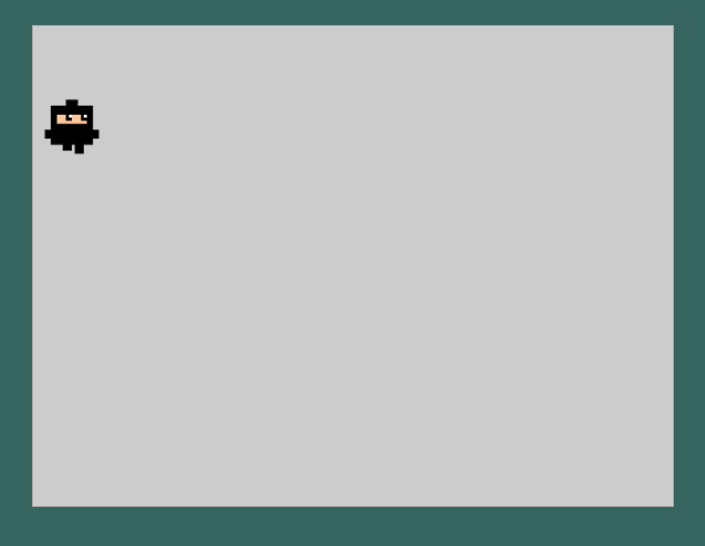
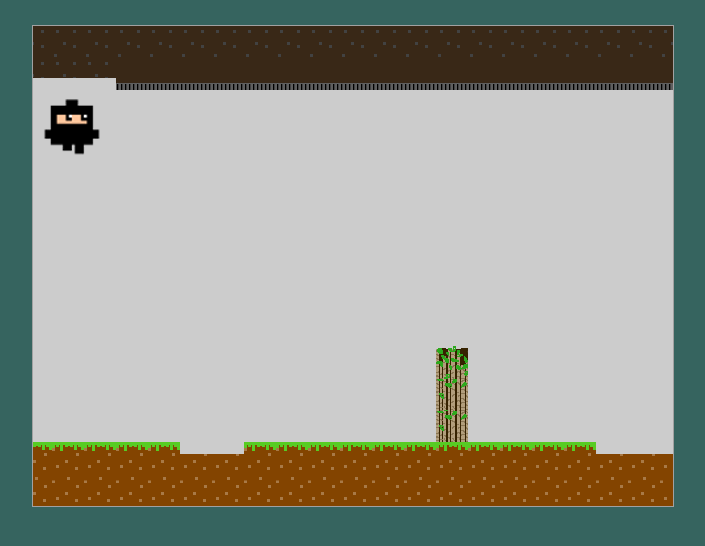
Before and after one commit to ninjagamers/ninjagame, a plain HTML site: page index.html in a window 1280 px wide. Shown: the whole page, without its empty margins (287-992 px from the left). Drawn offline with Linux system fonts and the light colour scheme.

Commit message:
Setup initial functionality of randomly picking levels and moving through them forever.

```diff
--- a/index.html
+++ b/index.html
@@ -13,6 +13,7 @@
         <script src="howler/howler.min.js"></script>
         <script src="js/audio.js"></script>
         <script src="js/keyboard.js"></script>
+        <script src="tiles/allcourses.js"></script>
         <script src="js/vector2.js"></script>
         <script src="js/sprite.js"></script>
         <script src="js/powerups.js"></script>
--- a/js/main.js
+++ b/js/main.js
@@ -27,11 +27,15 @@ function getDeltaTime()
 var SCREEN_WIDTH = canvas.width;
 var SCREEN_HEIGHT = canvas.height;
 
+// Load the image to use for level tiles.
+var tileset = document.createElement("img");
+tileset.src = "tiles/tiles2.png";
+
 // Tile set constants.
 var TILE = 32; // Width/height of tile.
 var MAP = {tw:20, th:15};
-var TILESET_COUNT_X = 5; // Columns in the tileset.
-var TILESET_COUNT_Y = 3; // Rows in the tileset.
+var TILESET_COUNT_X = 4; // Columns in the tileset.
+var TILESET_COUNT_Y = 2; // Rows in the tileset.
 var TILESET_TILE = TILE *2;
 
 // Forces constants.
@@ -39,32 +43,94 @@ var METER = TILE; // 1m.
 var GRAVITY = METER * 9.8; // Default gravity.
 var INIT_SCREEN_MOVEMENT_SPEED = TILE;
 
+// Level position
+var stageOffsetX = 0;
+
 // Other
 var ninja = new Ninja();
 var keyboard = new Keyboard();
+var courses = []; // levels
 
 
 function init()
 {
-  // Main constructor.
+    // Main constructor.
+    addRandomCourse();
+    addRandomCourse();
 }
 
 function run()
 {
-    var deltaTime = getDeltaTime();
-    context.fillStyle = "#ccc";
+    var deltaTime = getDeltaTime(); // Get Delta.
+    context.fillStyle = "#ccc"; // Clear Screen.
     context.fillRect(0, 0, SCREEN_WIDTH, SCREEN_HEIGHT);
 
-    // Add Game logic here.
+    // Add Game logic here:
+
+
+    // Move the level.
+    stageOffsetX = stageOffsetX + (deltaTime * 150);
+
+    // Handle levels
+
+    // Draw ALL the maps.
+    destroyCourses();
+
+    var index;
+    for (index = 0; index < courses.length; ++index) {
+        drawMap(courses[index], 0, Math.floor(stageOffsetX - (index * (20 * TILE))));
+        drawMap(courses[index], 1, Math.floor(stageOffsetX - (index * (20 * TILE))));
+    }
 
     // Handle Ninja.
     // ninja.update();
     ninja.draw();
-
 }
 
-function drawMap()
+function drawMap(test, drawlayer, stageOffsetXx)
 {
+    // Scrolling the level.
+    var maxTiles = 20;
+
+    // Draw the platform Map.
+    for(var y = 0; y < 15; y++)
+    {
+        var idx = y * test.layers[drawlayer].width;
+        for(var x = 0; x < maxTiles; x++)
+        {
+            if(test.layers[drawlayer].data[idx] != 0)
+            {
+                // Tiled map are base 1, so subtract one from the tileset id to get the correct tile.
+                var tileIndex = test.layers[drawlayer].data[idx] - 1;
+                var sx = (tileIndex % TILESET_COUNT_X) * TILE;
+                var sy = (Math.floor(tileIndex / TILESET_COUNT_X)) * TILE;
+
+                // Draw Image: context.drawImage(image, sx, sy, sWidth, sHeight, dx, dy, dWidth, dHeight);
+                context.drawImage(tileset, sx, sy, TILE, TILE, x * TILE - stageOffsetXx, (y) * TILE, TILE, TILE);
+            }
+            idx++;
+        }
+    }
+}
+
+// Adds a course.
+function addRandomCourse()
+{
+    // Randomly select a course from the all courses array and add it to the courses array.
+    var newcourse = allcourses[Math.floor(Math.random() * allcourses.length)];
+    courses.push(newcourse);
+}
+
+// Adds a course.
+function destroyCourses()
+{
+    if (stageOffsetX >= 640)
+    {
+        courses.shift();
+        stageOffsetX = stageOffsetX - 640;
+        addRandomCourse();
+    }
+
 }
 
 // Util Functions.
--- /dev/null
+++ b/tiles/allcourses.js
@@ -0,0 +1,169 @@
+var l01 = {
+    "level": 1,
+    "height":15,
+    "layers":[
+        {
+            "data":[6, 6, 6, 6, 6, 6, 6, 6, 6, 6, 6, 6, 6, 6, 6, 6, 6, 6, 6, 6, 5, 5, 5, 0, 0, 0, 5, 5, 5, 5, 5, 5, 5, 5, 5, 5, 5, 5, 5, 5, 0, 0, 0, 0, 0, 0, 0, 0, 0, 0, 0, 0, 0, 0, 0, 0, 0, 0, 0, 0, 0, 0, 0, 0, 0, 0, 0, 0, 0, 0, 0, 0, 0, 0, 0, 0, 0, 0, 0, 0, 0, 0, 0, 0, 0, 0, 0, 0, 0, 0, 0, 0, 0, 0, 0, 0, 0, 0, 0, 0, 0, 0, 0, 0, 0, 0, 0, 0, 0, 0, 0, 0, 0, 0, 0, 0, 0, 0, 0, 0, 0, 0, 0, 0, 0, 0, 0, 0, 0, 0, 0, 0, 0, 0, 0, 0, 0, 0, 0, 0, 0, 0, 0, 0, 0, 0, 0, 0, 0, 0, 0, 0, 0, 0, 0, 0, 0, 0, 0, 0, 0, 0, 0, 0, 0, 0, 0, 0, 0, 0, 0, 0, 0, 0, 0, 0, 0, 0, 0, 0, 0, 0, 0, 0, 0, 0, 0, 0, 0, 0, 0, 0, 0, 0, 0, 0, 0, 0, 0, 0, 0, 0, 0, 0, 0, 0, 0, 0, 0, 0, 0, 0, 0, 0, 0, 0, 0, 0, 0, 0, 0, 0, 0, 0, 0, 0, 0, 0, 0, 0, 0, 0, 0, 0, 0, 0, 0, 0, 0, 0, 0, 0, 0, 0, 0, 0, 0, 0, 0, 0, 0, 0, 0, 0, 0, 0, 0, 0, 0, 0, 1, 1, 1, 1, 1, 1, 1, 1, 0, 0, 1, 1, 1, 1, 1, 1, 1, 1, 1, 1, 2, 2, 2, 2, 2, 2, 2, 2, 2, 2, 2, 2, 2, 2, 2, 2, 2, 2, 2, 2],
+            "height":15,
+            "name":"floors",
+            "opacity":1,
+            "type":"tilelayer",
+            "visible":true,
+            "width":20,
+            "x":0,
+            "y":0
+        },
+        {
+            "data":[0, 0, 0, 0, 0, 0, 0, 0, 0, 0, 0, 0, 0, 0, 0, 0, 0, 0, 0, 0, 0, 0, 0, 7, 7, 7, 0, 0, 0, 0, 0, 0, 0, 0, 0, 0, 0, 0, 0, 0, 0, 0, 0, 0, 0, 0, 0, 0, 0, 0, 0, 0, 0, 0, 0, 0, 0, 0, 0, 0, 0, 0, 0, 0, 0, 0, 0, 0, 0, 0, 0, 0, 0, 0, 0, 0, 0, 0, 0, 0, 0, 0, 0, 0, 0, 0, 0, 0, 0, 0, 0, 0, 0, 0, 0, 0, 0, 0, 0, 0, 0, 0, 0, 0, 0, 0, 0, 0, 0, 0, 0, 0, 0, 0, 0, 0, 0, 0, 0, 0, 0, 0, 0, 0, 0, 0, 0, 0, 0, 0, 0, 0, 0, 0, 0, 0, 0, 0, 0, 0, 0, 0, 0, 0, 0, 0, 0, 0, 0, 0, 0, 0, 0, 0, 0, 0, 0, 0, 0, 0, 0, 0, 0, 0, 0, 0, 0, 0, 0, 0, 0, 0, 0, 0, 0, 0, 0, 0, 0, 0, 0, 0, 0, 0, 0, 0, 0, 0, 0, 0, 0, 0, 0, 0, 0, 0, 0, 0, 0, 0, 0, 0, 0, 0, 0, 0, 0, 0, 0, 0, 0, 0, 0, 0, 0, 0, 4, 0, 0, 0, 0, 0, 0, 0, 0, 0, 0, 0, 0, 0, 0, 0, 0, 0, 0, 0, 8, 0, 0, 0, 0, 0, 0, 0, 0, 0, 0, 0, 0, 0, 0, 0, 0, 0, 0, 0, 8, 0, 0, 0, 0, 0, 0, 0, 0, 0, 0, 0, 3, 3, 0, 0, 0, 0, 0, 0, 0, 0, 0, 0, 0, 0, 0, 0, 0, 0, 0, 0, 0, 0, 0, 0, 0, 0, 0, 0, 0, 0, 0, 0],
+            "height":15,
+            "name":"pick ups\/traps",
+            "opacity":1,
+            "type":"tilelayer",
+            "visible":true,
+            "width":20,
+            "x":0,
+            "y":0
+        }],
+    "nextobjectid":1,
+    "orientation":"orthogonal",
+    "properties":
+    {
+
+    },
+    "renderorder":"right-down",
+    "tileheight":32,
+    "tilesets":[
+        {
+            "firstgid":1,
+            "image":"..\/tiles2.png",
+            "imageheight":64,
+            "imagewidth":128,
+            "margin":0,
+            "name":"tiles2",
+            "properties":
+            {
+
+            },
+            "spacing":0,
+            "tilecount":8,
+            "tileheight":32,
+            "tilewidth":32
+        }],
+    "tilewidth":32,
+    "version":1,
+    "width":20
+};
+
+var l02 = {
+    "level": 2,
+    "height":15,
+    "layers":[
+        {
+            "data":[6, 6, 6, 6, 6, 6, 6, 6, 6, 6, 6, 6, 6, 6, 6, 6, 6, 6, 6, 6, 5, 5, 5, 5, 5, 5, 5, 0, 5, 5, 0, 0, 5, 5, 5, 5, 5, 5, 5, 5, 0, 0, 0, 0, 0, 0, 0, 0, 0, 0, 0, 0, 0, 0, 0, 0, 0, 0, 0, 0, 0, 0, 0, 0, 0, 0, 0, 0, 0, 0, 0, 0, 0, 0, 0, 0, 0, 0, 0, 0, 0, 0, 0, 0, 0, 0, 0, 0, 0, 0, 0, 0, 0, 0, 0, 0, 0, 0, 0, 0, 0, 0, 0, 0, 0, 0, 0, 0, 0, 0, 0, 0, 0, 0, 0, 0, 0, 0, 0, 0, 0, 0, 0, 0, 0, 0, 0, 0, 0, 0, 0, 0, 0, 0, 0, 0, 0, 0, 0, 0, 0, 0, 0, 0, 0, 0, 0, 0, 0, 0, 0, 0, 0, 0, 0, 0, 0, 0, 0, 0, 0, 0, 0, 0, 0, 0, 0, 0, 0, 0, 0, 0, 0, 0, 0, 0, 0, 0, 0, 0, 0, 0, 0, 0, 0, 0, 0, 0, 0, 0, 0, 0, 0, 0, 0, 0, 0, 0, 0, 0, 0, 0, 0, 0, 0, 0, 0, 0, 0, 0, 0, 0, 0, 0, 0, 0, 0, 0, 0, 0, 0, 0, 0, 0, 0, 0, 0, 0, 0, 0, 0, 0, 0, 0, 0, 0, 0, 0, 0, 0, 0, 0, 0, 0, 0, 0, 0, 0, 0, 0, 0, 0, 0, 0, 0, 0, 0, 0, 0, 0, 1, 1, 1, 1, 1, 1, 1, 1, 1, 1, 1, 1, 1, 1, 1, 0, 0, 0, 1, 1, 2, 2, 2, 2, 2, 2, 2, 2, 2, 2, 2, 2, 2, 2, 2, 2, 2, 2, 2, 2],
+            "height":15,
+            "name":"floors",
+            "opacity":1,
+            "type":"tilelayer",
+            "visible":true,
+            "width":20,
+            "x":0,
+            "y":0
+        },
+        {
+            "data":[0, 0, 0, 0, 0, 0, 0, 0, 0, 0, 0, 0, 0, 0, 0, 0, 0, 0, 0, 0, 0, 0, 0, 0, 0, 0, 0, 6, 0, 0, 7, 7, 0, 0, 0, 0, 0, 0, 0, 0, 0, 0, 0, 0, 0, 0, 0, 6, 0, 0, 0, 0, 0, 0, 0, 0, 0, 0, 0, 0, 0, 0, 0, 0, 0, 0, 0, 6, 0, 0, 0, 0, 0, 0, 0, 0, 0, 0, 0, 0, 0, 0, 0, 0, 0, 0, 0, 5, 0, 0, 0, 0, 0, 0, 0, 0, 0, 0, 0, 0, 0, 0, 0, 0, 0, 0, 0, 0, 0, 0, 0, 0, 0, 0, 0, 0, 0, 0, 0, 0, 0, 0, 0, 0, 0, 0, 0, 0, 0, 0, 0, 0, 0, 0, 0, 0, 0, 0, 0, 0, 0, 0, 0, 4, 0, 0, 0, 0, 0, 0, 0, 0, 0, 0, 0, 0, 0, 0, 0, 0, 0, 0, 0, 8, 0, 0, 0, 0, 0, 0, 0, 0, 0, 0, 0, 0, 0, 0, 0, 0, 0, 0, 0, 8, 0, 0, 0, 0, 0, 0, 0, 0, 0, 0, 0, 0, 0, 0, 0, 0, 0, 0, 0, 8, 0, 0, 0, 0, 0, 0, 0, 0, 0, 0, 0, 0, 0, 0, 0, 0, 0, 0, 0, 8, 0, 0, 0, 0, 0, 0, 0, 0, 0, 0, 0, 0, 0, 0, 0, 0, 0, 0, 0, 8, 0, 0, 0, 0, 0, 0, 0, 0, 0, 0, 0, 0, 0, 0, 0, 0, 0, 0, 0, 0, 0, 0, 0, 0, 0, 0, 0, 0, 0, 0, 0, 3, 3, 3, 0, 0, 0, 0, 0, 0, 0, 0, 0, 0, 0, 0, 0, 0, 0, 0, 0, 0, 0, 0, 0, 0],
+            "height":15,
+            "name":"pick ups\/traps",
+            "opacity":1,
+            "type":"tilelayer",
+            "visible":true,
+            "width":20,
+            "x":0,
+            "y":0
+        }],
+    "nextobjectid":1,
+    "orientation":"orthogonal",
+    "properties":
+    {
+
+    },
+    "renderorder":"right-down",
+    "tileheight":32,
+    "tilesets":[
+        {
+            "firstgid":1,
+            "image":"..\/tiles2.png",
+            "imageheight":64,
+            "imagewidth":128,
+            "margin":0,
+            "name":"tiles2",
+            "properties":
+            {
+
+            },
+            "spacing":0,
+            "tilecount":8,
+            "tileheight":32,
+            "tilewidth":32
+        }],
+    "tilewidth":32,
+    "version":1,
+    "width":20
+};
+
+var l03 = {
+    "level": 3,
+    "height":15,
+    "layers":[
+        {
+            "data":[6, 6, 6, 6, 6, 6, 6, 6, 6, 6, 6, 6, 6, 6, 6, 6, 6, 6, 6, 6, 5, 5, 5, 5, 5, 5, 5, 5, 5, 5, 5, 5, 5, 5, 5, 5, 5, 5, 5, 5, 0, 0, 0, 0, 0, 0, 0, 0, 0, 0, 0, 0, 0, 0, 0, 0, 0, 0, 0, 0, 0, 0, 0, 0, 0, 0, 0, 0, 0, 0, 0, 0, 0, 0, 0, 0, 0, 0, 0, 0, 0, 0, 0, 0, 0, 0, 0, 0, 0, 0, 0, 0, 0, 0, 0, 0, 0, 0, 0, 0, 0, 0, 0, 0, 0, 0, 0, 0, 0, 0, 0, 0, 0, 0, 0, 0, 0, 0, 0, 0, 0, 0, 0, 0, 0, 0, 0, 0, 0, 0, 0, 0, 0, 0, 0, 0, 0, 0, 0, 0, 0, 0, 0, 0, 0, 0, 0, 0, 0, 0, 0, 0, 0, 0, 0, 0, 0, 0, 0, 0, 0, 0, 0, 0, 0, 0, 0, 0, 0, 0, 0, 0, 0, 0, 0, 0, 0, 0, 0, 0, 0, 0, 0, 0, 0, 0, 0, 0, 0, 0, 0, 0, 0, 0, 0, 0, 0, 0, 0, 0, 0, 0, 0, 0, 0, 0, 0, 0, 0, 0, 0, 0, 0, 0, 0, 0, 0, 0, 0, 0, 0, 0, 0, 0, 0, 0, 0, 0, 0, 0, 0, 0, 0, 0, 0, 0, 0, 0, 0, 0, 0, 0, 0, 0, 0, 0, 0, 0, 0, 0, 0, 0, 0, 0, 0, 0, 0, 0, 0, 0, 1, 0, 0, 0, 1, 1, 1, 1, 1, 1, 1, 1, 1, 0, 0, 1, 1, 1, 1, 1, 2, 2, 2, 2, 2, 2, 2, 2, 2, 2, 2, 2, 2, 2, 2, 2, 2, 2, 2, 2],
+            "height":15,
+            "name":"floors",
+            "opacity":1,
+            "type":"tilelayer",
+            "visible":true,
+            "width":20,
+            "x":0,
+            "y":0
+        },
+        {
+            "data":[0, 0, 0, 0, 0, 0, 0, 0, 0, 0, 0, 0, 0, 0, 0, 0, 0, 0, 0, 0, 0, 0, 0, 0, 0, 0, 0, 0, 0, 0, 6, 0, 0, 0, 0, 0, 0, 0, 6, 0, 0, 0, 0, 0, 0, 0, 0, 0, 0, 0, 6, 0, 0, 0, 0, 0, 0, 0, 5, 0, 0, 0, 0, 0, 0, 0, 0, 0, 0, 0, 6, 0, 0, 0, 0, 0, 0, 0, 0, 0, 0, 0, 0, 0, 0, 0, 0, 0, 0, 0, 6, 0, 0, 0, 0, 0, 0, 0, 0, 0, 0, 0, 0, 0, 0, 0, 0, 0, 0, 0, 5, 0, 0, 0, 0, 0, 0, 0, 0, 0, 0, 0, 0, 0, 0, 0, 0, 0, 0, 0, 0, 0, 0, 0, 0, 0, 0, 0, 0, 0, 0, 0, 0, 0, 0, 0, 0, 0, 0, 0, 0, 0, 0, 0, 0, 0, 0, 0, 0, 0, 0, 0, 0, 0, 0, 0, 0, 0, 0, 0, 0, 0, 0, 0, 0, 0, 0, 0, 0, 0, 0, 0, 0, 0, 0, 0, 0, 0, 0, 0, 0, 0, 0, 0, 0, 0, 0, 0, 0, 0, 0, 0, 0, 0, 0, 0, 0, 0, 0, 0, 0, 0, 0, 0, 0, 0, 0, 0, 0, 0, 0, 0, 0, 0, 0, 0, 0, 0, 0, 0, 0, 0, 0, 0, 0, 0, 0, 0, 0, 0, 0, 0, 0, 0, 0, 0, 0, 0, 0, 0, 0, 0, 0, 0, 0, 0, 0, 0, 0, 0, 0, 3, 3, 3, 0, 0, 0, 0, 0, 0, 0, 0, 0, 3, 3, 0, 0, 0, 0, 0, 0, 0, 0, 0, 0, 0, 0, 0, 0, 0, 0, 0, 0, 0, 0, 0, 0, 0, 0, 0],
+            "height":15,
+            "name":"pick ups\/traps",
+            "opacity":1,
+            "type":"tilelayer",
+            "visible":true,
+            "width":20,
+            "x":0,
+            "y":0
+        }],
+    "nextobjectid":1,
+    "orientation":"orthogonal",
+    "properties":
+    {
+
+    },
+    "renderorder":"right-down",
+    "tileheight":32,
+    "tilesets":[
+        {
+            "firstgid":1,
+            "image":"..\/tiles2.png",
+            "imageheight":64,
+            "imagewidth":128,
+            "margin":0,
+            "name":"tiles2",
+            "properties":
+            {
+
+            },
+            "spacing":0,
+            "tilecount":8,
+            "tileheight":32,
+            "tilewidth":32
+        }],
+    "tilewidth":32,
+    "version":1,
+    "width":20
+};
+
+var allcourses = [l01, l02, l03];
```
